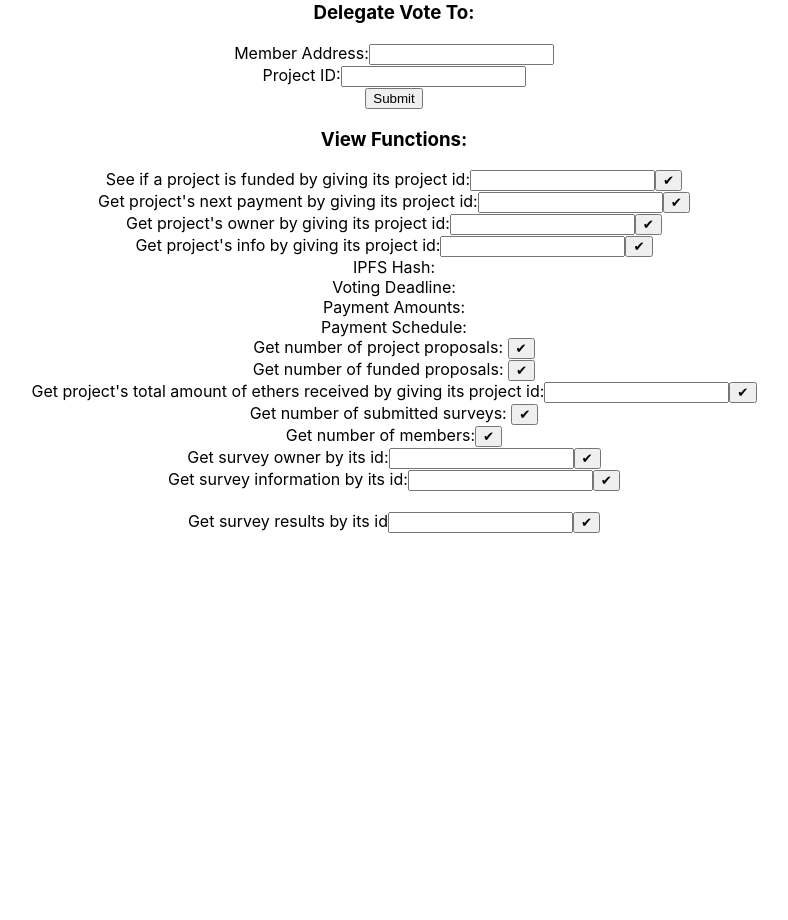
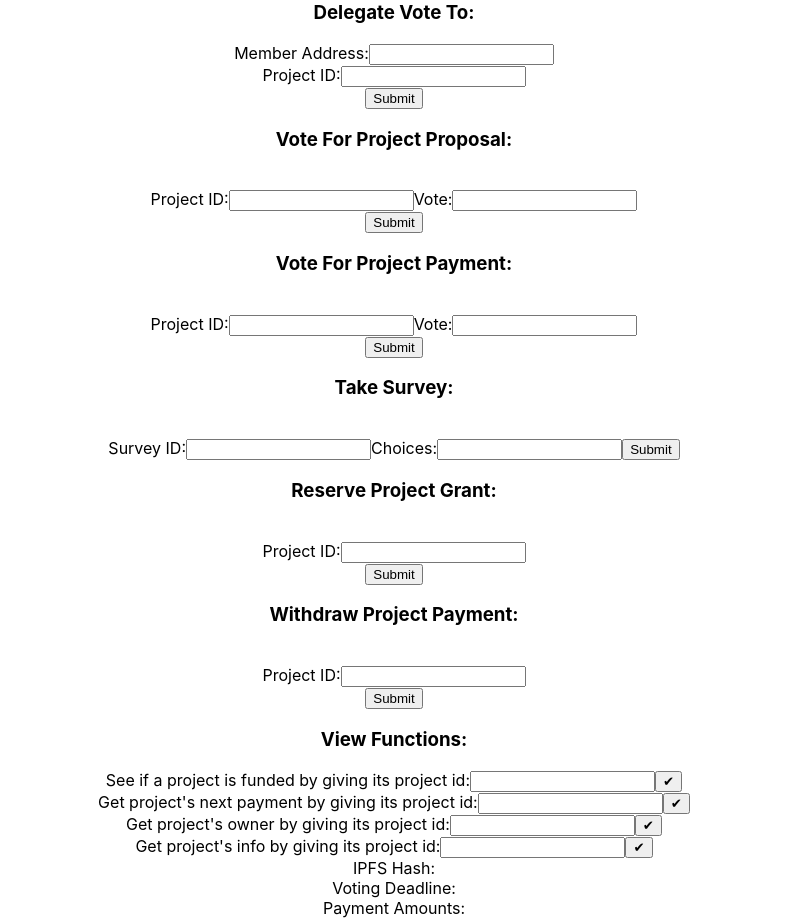
Before and after one commit to sseff/blockchain_project_ERC20, a React (Create React App) app: page / in a window 1280 px wide. Shown: the part 880-1800 px from the top of the page, without its empty margins (246-1034 px from the left). Before the commit the page ends 1413 px from the top, so only its background shows below. Built offline with nearby package versions, Linux system fonts and the light colour scheme.

Commit message:
all functions implemented

```diff
--- a/src/Interactions.js
+++ b/src/Interactions.js
@@ -21,10 +21,13 @@ const Interactions = (props) => {
     const [surveyowner, setSurveyowner] = useState(null);
     const [memberNumber, setMemberNumber] = useState(null);
 
+    const GL = 250000;
+    const glOverride = {gasLimit:GL};
+
     const donateEtherHandler = async (e) => {
         e.preventDefault();
         let amount = e.target.donateEtherAmount.value;
-        let tx = await props.contract.donateEther({value:amount});
+        let tx = await props.contract.donateEther({value:amount, gasLimit:GL});
         console.log(tx.hash);
 
     }
@@ -33,7 +36,7 @@ const Interactions = (props) => {
         let transferAmount = e.target.sendAmount.value;
         let receiverAddress = e.target.receiverAddress.value;
 
-        let txt = await props.contract.transfer(receiverAddress, transferAmount);
+        let txt = await props.contract.transfer(receiverAddress, transferAmount, glOverride);
         setTransferHash(txt.hash);
     }
 
@@ -54,7 +57,7 @@ const Interactions = (props) => {
 
         let amount = e.target.submitProposalEtherAmount.value;
         console.log(ipfshash, deadline, paymentamounts, payschedule, amount);
-        let tx = await props.contract.submitProjectProposal(ipfshash, deadline, paymentamounts, payschedule, {value:amount, gasLimit: 250000});
+        let tx = await props.contract.submitProjectProposal(ipfshash, deadline, paymentamounts, payschedule, {value:amount, gasLimit: GL});
         console.log(tx);
 
     }
@@ -64,7 +67,7 @@ const Interactions = (props) => {
         let address = e.target.address.value;
         let id = e.target.id.value;
 
-        await props.contract.delegateVoteTo(address, id, {gasLimit:250000});
+        await props.contract.delegateVoteTo(address, id, glOverride);
     }
 
     const submitSurveyHandler = async (e) => {
@@ -75,9 +78,51 @@ const Interactions = (props) => {
         let atmost = parseInt(e.target.atmostchoices.value);
         let amount = e.target.amount.value;
         console.log(ipfshash, deadline, numchoices, atmost, amount);
-        let tx = await props.contract.submitSurvey(ipfshash, deadline, numchoices, atmost, {value:amount, gasLimit: 250000});
+        let tx = await props.contract.submitSurvey(ipfshash, deadline, numchoices, atmost, {value:amount, gasLimit: GL});
         console.log(tx);
     }
+
+    const voteForProposalHandler = async (e) => {
+        e.preventDefault();
+
+        let id = e.target.id.value;
+        let vote = e.target.vote.value;
+        let Vote = false;
+        if(vote == 1){
+            Vote = true;
+        }
+        await props.contract.voteForProjectProposal(id, Vote, glOverride);
+    }
+    const voteForPaymentHandler = async (e) => {
+        e.preventDefault();
+
+        let id = e.target.id.value;
+        let vote = e.target.vote.value;
+        let Vote = false;
+        if(vote == 1){
+            Vote = true;
+        }
+        await props.contract.voteForProjectPayment(id, Vote, glOverride);
+    }
+
+    const takeSurveyHandler = async (e) => {
+        e.preventDefault();
+        let id = e.target.id.value;
+        let choices = e.target.choices.value.split(",").map(Number);
+        console.log(choices);
+        await props.contract.takeSurvey(id, choices, glOverride);
+    }
+    const reserveGrantHandler = async (e) => {
+        e.preventDefault();
+        let id = e.target.id.value;
+        await props.contract.reserveProjectGrant(id, glOverride);
+    }
+    const withdrawPaymentHandler = async (e) => {
+        e.preventDefault();
+        let id = e.target.id.value;
+        await props.contract.withdrawProjectPayment(id, glOverride);
+    }
+
 
     const isProjectFundedViewer = async (e) => {
         e.preventDefault();
@@ -278,6 +323,67 @@ const Interactions = (props) => {
                 {/* <a>  response**</a> */}
             </form>
 
+            <form onSubmit={voteForProposalHandler}>
+                <h3>Vote For Project Proposal:</h3>
+                <a><br></br></a>
+                <a>Project ID:</a>
+                <input type='number' id='id'/>
+                <a>Vote:</a>
+
+                {/* <div onChange={this.onChangeValue}>
+                    <input type="radio" value="Yes" id="vote" />Yes
+                    <input type="radio" value="No" id="vote" />No
+                </div> */}
+
+                <input type='number' id='vote'/>
+                <a><br></br></a>
+                <button type='submit' className={styles.button6}>Submit</button>
+                {/* <a>  response**</a> */}
+            </form>
+
+            <form onSubmit={voteForPaymentHandler}>
+                <h3>Vote For Project Payment:</h3>
+                <a><br></br></a>
+                <a>Project ID:</a>
+                <input type='number' id='id'/>
+                <a>Vote:</a>
+                <input type='number' id='vote'/>
+                <a><br></br></a>
+                <button type='submit' className={styles.button6}>Submit</button>
+                {/* <a>  response**</a> */}
+            </form>
+
+            <form onSubmit={takeSurveyHandler}>
+                <h3>Take Survey:</h3>
+                <a><br></br></a>
+                <a>Survey ID:</a>
+                <input type='number' id='id'/>
+                <a>Choices:</a>
+                <input type='text' id='choices'/>
+                <button type='submit' className={styles.button6}>Submit</button>
+                {/* <a>  response**</a> */}
+            </form>
+
+            <form onSubmit={reserveGrantHandler}>
+                <h3>Reserve Project Grant:</h3>
+                <a><br></br></a>
+                <a>Project ID:</a>
+                <input type='number' id='id'/>
+                <a><br></br></a>
+                <button type='submit' className={styles.button6}>Submit</button>
+                {/* <a>  response**</a> */}
+            </form>
+
+            <form onSubmit={withdrawPaymentHandler}>
+                <h3>Withdraw Project Payment:</h3>
+                <a><br></br></a>
+                <a>Project ID:</a>
+                <input type='number' id='id'/>
+                <a><br></br></a>
+                <button type='submit' className={styles.button6}>Submit</button>
+                {/* <a>  response**</a> */}
+            </form>
+
 
 
 
```
